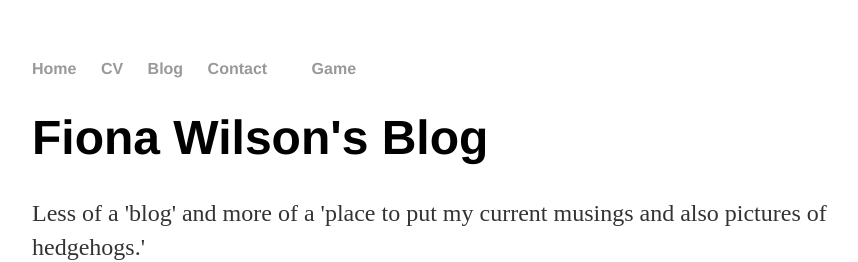
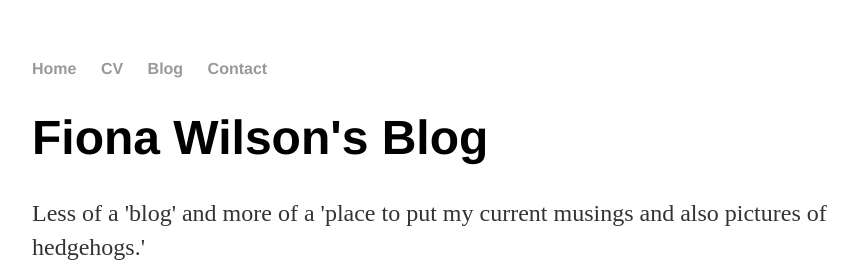
Before and after one commit to fwilson-603/fwilson-603.github.io, a Jekyll site: the page built from blog/index.html, in a window 1280 px wide. Shown: the top 262 px of the page, without its empty margins (160-1018 px from the left). Built offline with Jekyll 4.4.1, drawn with Linux system fonts in a browser that asks for light colours; the list of posts is cut into pages by our own code.

Commit message:
Update default.html

```diff
--- a/_layouts/default.html
+++ b/_layouts/default.html
@@ -8,7 +8,6 @@
 	        		<li><a href="/cv">CV</a></li>
 	        		<li><a href="/blog">Blog</a></li>
 				<li><a href="/contact">Contact</a><li>
-				<li><a href="/game">Game</a><li>
 	    		</ul>
 			</nav>
 			<h1>{{ page.title }}</h1>
```
